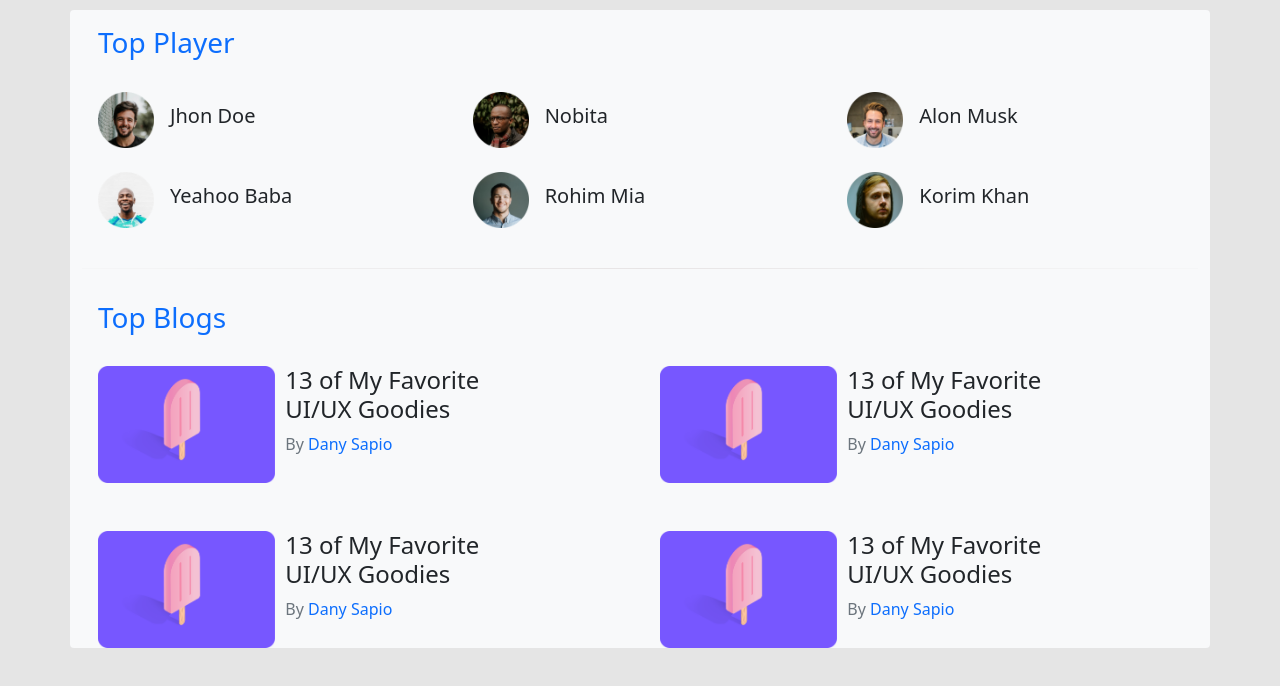
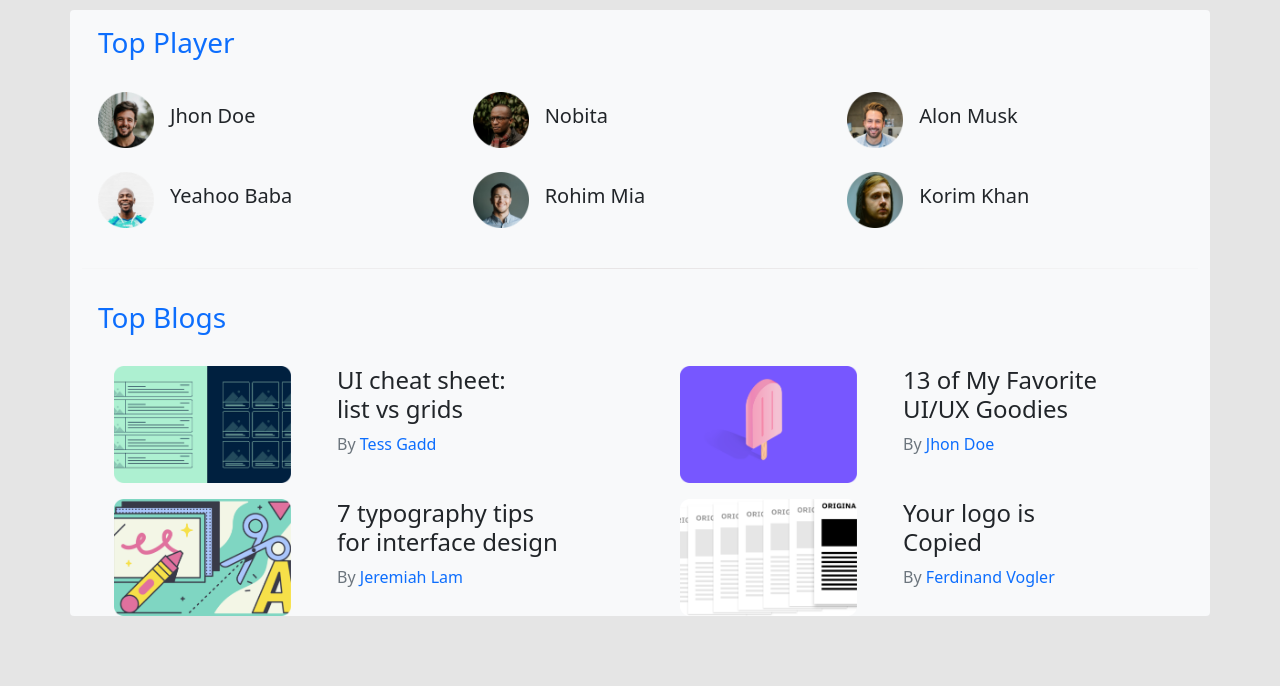
Before and after one commit to EmtiazHossainE2/leader-board-using-b5, a plain HTML site: page index.html in a window 1280 px wide. Shown: the part 90-776 px from the top of the page. Drawn offline with nearby package versions, Linux system fonts and the light colour scheme.

Commit message:
top blog added

```diff
--- a/index.html
+++ b/index.html
@@ -86,48 +86,50 @@
             <!-- top blogs start -->
             <div>
                 <h3 class="text-primary py-3 m-3">Top Blogs</h3>
-                <div class="row gy-5 ps-3">
-                    <div class="col-lg-6">
-                        <div class="row">
-                            <div class="col-lg-4">
-                                <img  width="177" height="117"  src="images/blogs/blog-1.png" alt="">
+                <div>
+                    <div class="row g-3">
+                        <div class="col-md-12 col-lg-6 ">
+                            <div class="row flex justify-content-evenly">
+                                <div class="col-12 col-md-4 ">
+                                    <img width="177" height="117" src="images/blogs/blog-2.png" alt="">
                                 </div>
-                            <div class="col-lg-8">
-                                <h4>13 of My Favorite <br> UI/UX Goodies</h4>
-                                <span class="text-secondary"> By <a class="text-decoration-none" href="#">Dany Sapio</a></span>
+                                <div class=" col-12 col-md-6 ">
+                                    <h4>UI cheat sheet: <br> list vs grids</h4>
+                                    <p class="text-secondary">By <a class="text-decoration-none" href="#">Tess Gadd</a></p>
                                 </div>
                             </div>
                         </div>
-                    <div class="col-lg-6">
-                        <div class="row">
-                            <div class="col-lg-4">
-                                <img  width="177" height="117"  src="images/blogs/blog-1.png" alt="">
+                        <div class="col-md-12 col-lg-6 ">
+                            <div class="row flex justify-content-evenly">
+                                <div class="col-12 col-md-4 ">
+                                    <img width="177" height="117" src="images/blogs/blog-1.png" alt="">
                                 </div>
-                            <div class="col-lg-6">
+                                <div class=" col-12 col-md-6 ">
                                     <h4>13 of My Favorite <br> UI/UX Goodies</h4>
-                                <span class="text-secondary"> By <a class="text-decoration-none" href="#">Dany Sapio</a></span>
+                                    <p class="text-secondary">By <a class="text-decoration-none" href="#">Jhon Doe</a></p>
                                 </div>
                             </div>
                         </div>
-                    <div class="col-lg-6">
-                        <div class="row">
-                            <div class="col-lg-4">
-                                <img  width="177" height="117"  src="images/blogs/blog-1.png" alt="">
+                        <div class="col-md-12 col-lg-6 ">
+                            <div class="row flex justify-content-evenly">
+                                <div class="col-12 col-md-4 ">
+                                    <img width="177" height="117" src="images/blogs/blog-3.png" alt="">
                                 </div>
-                            <div class="col-lg-6">
-                                <h4>13 of My Favorite <br> UI/UX Goodies</h4>
-                                <span class="text-secondary"> By <a class="text-decoration-none" href="#">Dany Sapio</a></span>
+                                <div class=" col-12 col-md-6 ">
+                                    <h4>7 typography tips <br> for interface design</h4>
+                                    <p class="text-secondary">By <a class="text-decoration-none" href="#">Jeremiah Lam</a></p>
                                 </div>
                             </div>
                         </div>
-                    <div class="col-lg-6">
-                        <div class="row">
-                            <div class="col-lg-4">
-                                <img  width="177" height="117"  src="images/blogs/blog-1.png" alt="">
+                        <div class="col-md-12 col-lg-6 ">
+                            <div class="row flex justify-content-evenly">
+                                <div class="col-12 col-md-4 ">
+                                    <img width="177" height="117" src="images/blogs/blog-4.png" alt="">
                                 </div>
-                            <div class="col-lg-6">
-                                <h4>13 of My Favorite <br> UI/UX Goodies</h4>
-                                <span class="text-secondary"> By <a class="text-decoration-none" href="#">Dany Sapio</a></span>
+                                <div class=" col-12 col-md-6 ">
+                                    <h4>Your logo is <br> Copied</h4>
+                                    <p class="text-secondary">By <a class="text-decoration-none" href="#">Ferdinand Vogler</a></p>
+                                </div>
                             </div>
                         </div>
                     </div>
```
Lines whose indentation alone changed are shown as unchanged.
